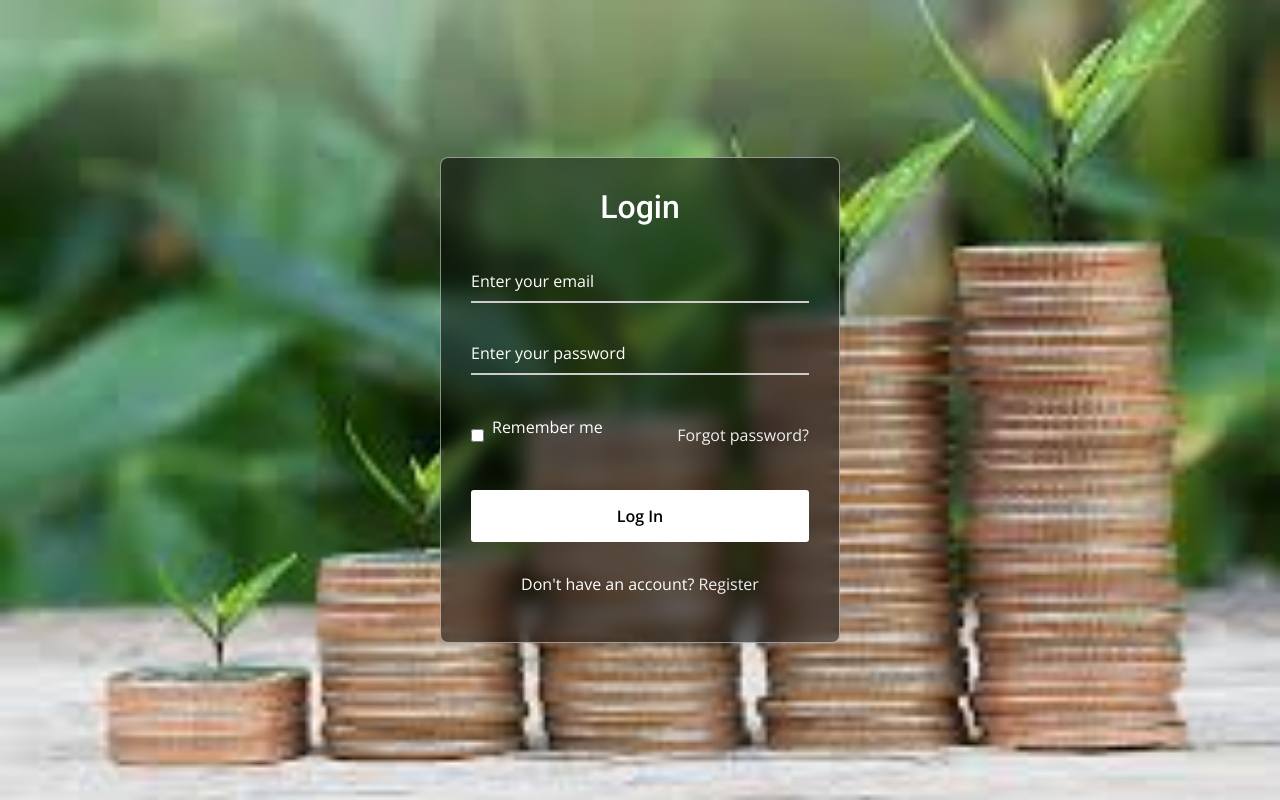
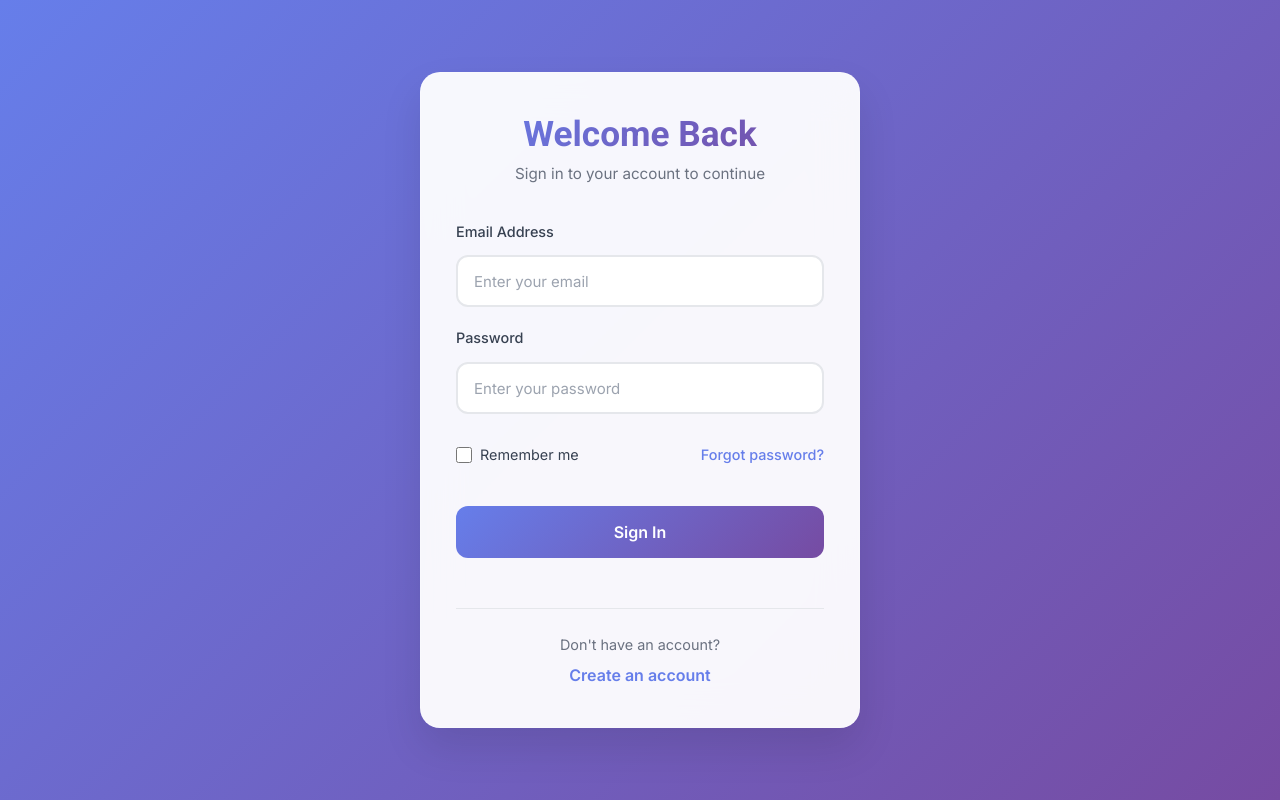
Before and after one commit to Abuqataada/mps, a Flask app: page /login in a window 1280 px wide. Run offline with Flask 3, Linux system fonts and the light colour scheme; some libraries are stand-ins or nearby versions.

Commit message:
Redesigned the login page

```diff
--- a/config.py
+++ b/config.py
@@ -3,7 +3,7 @@ from datetime import timedelta
 
 class Config:
     SECRET_KEY = os.environ.get('SECRET_KEY') or 'fwohfhufwuiefhwefwefwefwefwefwef'
-    SQLALCHEMY_DATABASE_URI = os.environ.get('DATABASE_URL')
+    SQLALCHEMY_DATABASE_URI = os.environ.get('DATABASE_URL') or 'sqlite:///mps.db'
     SQLALCHEMY_TRACK_MODIFICATIONS = False
 
     # Paystack configuration
--- a/templates/login.html
+++ b/templates/login.html
@@ -4,149 +4,253 @@
 
 {% block extra_css %}
 <style>
-    @import url("https://fonts.googleapis.com/css2?family=Open+Sans:wght@200;300;400;500;600;700&display=swap");
+    @import url('https://fonts.googleapis.com/css2?family=Inter:wght@300;400;500;600;700&display=swap');
 
     .login-body {
         display: flex;
         align-items: center;
         justify-content: center;
         min-height: 100vh;
-        width: 100%;
-        padding: 0 10px;
-        background: url("{{ url_for('static', filename='img/background-img.jfif') }}"), #000;
-        background-position: center;
-        background-size: cover;
-        background-repeat: no-repeat;
+        padding: 20px;
+        background: linear-gradient(135deg, #667eea 0%, #764ba2 100%);
+        font-family: 'Inter', sans-serif;
     }
 
     .login-wrapper {
-        width: 400px;
-        border-radius: 8px;
-        padding: 30px;
+        width: 100%;
+        max-width: 440px;
+        background: rgba(255, 255, 255, 0.95);
+        backdrop-filter: blur(20px);
+        border-radius: 20px;
+        padding: 40px 35px;
+        box-shadow: 0 20px 40px rgba(0, 0, 0, 0.1);
+        border: 1px solid rgba(255, 255, 255, 0.2);
+    }
+
+    .login-header {
         text-align: center;
-        border: 1px solid rgba(255, 255, 255, 0.5);
-        backdrop-filter: blur(9px);
-        background: rgba(0, 0, 0, 0.5);
+        margin-bottom: 35px;
+    }
+
+    .login-h2 {
+        font-size: 2.2rem;
+        font-weight: 700;
+        background: linear-gradient(135deg, #667eea, #764ba2);
+        -webkit-background-clip: text;
+        -webkit-text-fill-color: transparent;
+        margin-bottom: 8px;
+    }
+
+    .login-subtitle {
+        color: #6b7280;
+        font-size: 0.95rem;
+        font-weight: 400;
     }
 
     .login-form {
         display: flex;
         flex-direction: column;
+        gap: 20px;
     }
 
-    .login-h2 {
-        font-size: 2rem;
-        margin-bottom: 20px;
-        color: #fff;
+    .form-group {
+        display: flex;
+        flex-direction: column;
+        gap: 8px;
+    }
+
+    .form-label {
+        font-size: 0.9rem;
+        font-weight: 500;
+        color: #374151;
+        margin-bottom: 5px;
     }
 
     .input-field {
         position: relative;
-        border-bottom: 2px solid #ccc;
-        margin: 15px 0;
-    }
-
-    .input-field label {
-        position: absolute;
-        top: 50%;
-        left: 0;
-        transform: translateY(-50%);
-        color: #fff;
-        font-size: 16px;
-        pointer-events: none;
-        transition: 0.15s ease;
+        width: 100%;
     }
 
     .input-field input {
         width: 100%;
-        height: 40px;
-        background: transparent;
-        border: none;
+        height: 52px;
+        padding: 0 16px;
+        font-size: 15px;
+        border: 2px solid #e5e7eb;
+        border-radius: 12px;
+        background: #fff;
+        transition: all 0.3s ease;
         outline: none;
-        font-size: 16px;
-        color: #fff;
     }
 
-    .input-field input:focus~label,
-    .input-field input:valid~label {
-        font-size: 0.8rem;
-        top: 10px;
-        transform: translateY(-120%);
+    .input-field input:focus {
+        border-color: #667eea;
+        box-shadow: 0 0 0 3px rgba(102, 126, 234, 0.1);
+        transform: translateY(-1px);
     }
 
-    .forget {
+    .input-field input::placeholder {
+        color: #9ca3af;
+    }
+
+    .form-options {
+        display: flex;
+        justify-content: space-between;
+        align-items: center;
+        margin: 10px 0;
+    }
+
+    .remember-me {
         display: flex;
         align-items: center;
-        justify-content: space-between;
-        margin: 25px 0 35px 0;
-        color: #fff;
+        gap: 8px;
+        cursor: pointer;
     }
 
-    #remember {
-        accent-color: #fff;
+    .remember-me input[type="checkbox"] {
+        width: 16px;
+        height: 16px;
+        border-radius: 4px;
+        border: 2px solid #d1d5db;
+        cursor: pointer;
     }
 
-    .forget label {
-        display: flex;
-        align-items: center;
+    .remember-me label {
+        font-size: 0.9rem;
+        color: #374151;
+        cursor: pointer;
+        user-select: none;
     }
 
-    .forget label p {
-        margin-left: 8px;
+    .forgot-password {
+        font-size: 0.9rem;
+        color: #667eea;
+        text-decoration: none;
+        font-weight: 500;
+        transition: color 0.3s ease;
     }
 
-    .login-wrapper a {
-        color: #efefef;
-        text-decoration: none;
-    }
-
-    .login-wrapper a:hover {
+    .forgot-password:hover {
+        color: #764ba2;
         text-decoration: underline;
-        color: #fff;
     }
 
     .login-btn {
-        background: #fff;
-        color: #000;
+        height: 52px;
+        background: linear-gradient(135deg, #667eea, #764ba2);
+        color: white;
+        border: none;
+        border-radius: 12px;
+        font-size: 16px;
         font-weight: 600;
-        border: none;
-        padding: 12px 20px;
         cursor: pointer;
-        border-radius: 3px;
-        font-size: 16px;
-        border: 2px solid transparent;
-        transition: 0.3s ease;
+        transition: all 0.3s ease;
+        margin-top: 10px;
     }
 
     .login-btn:hover {
-        color: #fff;
-        border-color: #fff;
-        background: rgba(255, 255, 255, 0.15);
+        transform: translateY(-2px);
+        box-shadow: 0 10px 25px rgba(102, 126, 234, 0.3);
     }
 
-    .register {
+    .login-btn:active {
+        transform: translateY(0);
+    }
+
+    .register-section {
         text-align: center;
         margin-top: 30px;
-        color: #fff;
+        padding-top: 25px;
+        border-top: 1px solid #e5e7eb;
     }
 
+    .register-text {
+        color: #6b7280;
+        font-size: 0.9rem;
+        margin-bottom: 8px;
+    }
+
+    .register-link {
+        color: #667eea;
+        text-decoration: none;
+        font-weight: 600;
+        transition: color 0.3s ease;
+    }
+
+    .register-link:hover {
+        color: #764ba2;
+        text-decoration: underline;
+    }
+
+    /* Flash Messages */
     .alert {
+        padding: 12px 16px;
+        border-radius: 12px;
         margin-bottom: 20px;
-        padding: 10px;
-        border-radius: 5px;
-        text-align: left;
+        font-size: 0.9rem;
+        border: 1px solid transparent;
     }
 
     .alert-error {
-        background-color: #f8d7da;
-        color: #721c24;
-        border: 1px solid #f5c6cb;
+        background-color: #fef2f2;
+        color: #dc2626;
+        border-color: #fecaca;
     }
 
     .alert-success {
-        background-color: #d4edda;
-        color: #155724;
-        border: 1px solid #c3e6cb;
+        background-color: #f0fdf4;
+        color: #16a34a;
+        border-color: #bbf7d0;
+    }
+
+    .error-message {
+        color: #dc2626;
+        font-size: 0.8rem;
+        margin-top: 5px;
+        display: block;
+    }
+
+    /* Loading state */
+    .login-btn.loading {
+        position: relative;
+        color: transparent;
+    }
+
+    .login-btn.loading::after {
+        content: '';
+        position: absolute;
+        width: 20px;
+        height: 20px;
+        top: 50%;
+        left: 50%;
+        margin: -10px 0 0 -10px;
+        border: 2px solid transparent;
+        border-top: 2px solid #fff;
+        border-radius: 50%;
+        animation: spin 1s linear infinite;
+    }
+
+    @keyframes spin {
+        0% { transform: rotate(0deg); }
+        100% { transform: rotate(360deg); }
+    }
+
+    /* Responsive */
+    @media (max-width: 480px) {
+        .login-wrapper {
+            padding: 30px 25px;
+            margin: 10px;
+        }
+
+        .login-h2 {
+            font-size: 1.8rem;
+        }
+
+        .form-options {
+            flex-direction: column;
+            gap: 15px;
+            align-items: flex-start;
+        }
     }
 </style>
 {% endblock %}
@@ -154,6 +258,11 @@
 {% block content %}
 <body class="login-body">
     <div class="login-wrapper">
+        <div class="login-header">
+            <h2 class="login-h2">Welcome Back</h2>
+            <p class="login-subtitle">Sign in to your account to continue</p>
+        </div>
+
         <!-- Flash Messages -->
         {% with messages = get_flashed_messages(with_categories=true) %}
             {% if messages %}
@@ -165,46 +274,52 @@
             {% endif %}
         {% endwith %}
 
-        <form method="POST" action="{{ url_for('login') }}" class="login-form">
+        <form method="POST" action="{{ url_for('login') }}" class="login-form" id="loginForm">
             {{ form.hidden_tag() }}
-            <h2 class="login-h2">Login</h2>
 
+            <div class="form-group">
+                <label class="form-label" for="email">Email Address</label>
                 <div class="input-field">
-                {{ form.email(class="form-control", id="email", required=true) }}
-                <label for="email">Enter your email</label>
+                    {{ form.email(class="form-control", id="email", placeholder="Enter your email", required=true) }}
+                </div>
                 {% if form.email.errors %}
-                    <div class="text-danger" style="text-align: left; font-size: 12px; margin-top: 5px;">
                     {% for error in form.email.errors %}
-                            {{ error }}
+                        <span class="error-message">{{ error }}</span>
                     {% endfor %}
-                    </div>
                 {% endif %}
             </div>
 
+            <div class="form-group">
+                <label class="form-label" for="password">Password</label>
                 <div class="input-field">
-                {{ form.password(class="form-control", id="password", required=true) }}
-                <label for="password">Enter your password</label>
+                    {{ form.password(class="form-control", id="password", placeholder="Enter your password", required=true) }}
+                </div>
                 {% if form.password.errors %}
-                    <div class="text-danger" style="text-align: left; font-size: 12px; margin-top: 5px;">
                     {% for error in form.password.errors %}
-                            {{ error }}
+                        <span class="error-message">{{ error }}</span>
                     {% endfor %}
-                    </div>
                 {% endif %}
             </div>
 
-            <div class="forget">
-                <label for="remember">
+            <div class="form-options">
+                <div class="remember-me">
                     {{ form.remember(id="remember") }}
-                    <p>Remember me</p>
-                </label>
-                <a href="#" onclick="alert('Password reset feature coming soon. Please contact support for assistance.')">Forgot password?</a>
+                    <label for="remember">Remember me</label>
+                </div>
+                <a href="#" class="forgot-password" onclick="alert('Password reset feature coming soon. Please contact support for assistance.')">
+                    Forgot password?
+                </a>
             </div>
 
-            <button type="submit" class="login-btn">Log In</button>
+            <button type="submit" class="login-btn" id="loginButton">
+                Sign In
+            </button>
 
-            <div class="register">
-                <p>Don't have an account? <a href="{{ url_for('register') }}">Register</a></p>
+            <div class="register-section">
+                <p class="register-text">Don't have an account?</p>
+                <a href="{{ url_for('register') }}" class="register-link">
+                    Create an account
+                </a>
             </div>
         </form>
     </div>
@@ -214,30 +329,34 @@
 {% block extra_js %}
 <script>
     document.addEventListener('DOMContentLoaded', function() {
-        // Add floating label functionality
+        const loginForm = document.getElementById('loginForm');
+        const loginButton = document.getElementById('loginButton');
+
+        // Form submission loading state
+        loginForm.addEventListener('submit', function() {
+            loginButton.classList.add('loading');
+            loginButton.disabled = true;
+        });
+
+        // Input focus effects
         const inputs = document.querySelectorAll('.input-field input');
-
         inputs.forEach(input => {
-            // Check if input has value on page load
-            if (input.value) {
-                input.parentElement.classList.add('filled');
-            }
-
             input.addEventListener('focus', function() {
-                this.parentElement.classList.add('focused');
+                this.parentElement.style.transform = 'translateY(-1px)';
             });
 
             input.addEventListener('blur', function() {
-                if (!this.value) {
-                    this.parentElement.classList.remove('focused');
-                }
+                this.parentElement.style.transform = 'translateY(0)';
+            });
         });
 
+        // Real-time validation
+        inputs.forEach(input => {
             input.addEventListener('input', function() {
-                if (this.value) {
-                    this.parentElement.classList.add('filled');
+                if (this.value.trim() !== '') {
+                    this.style.borderColor = '#10b981';
                 } else {
-                    this.parentElement.classList.remove('filled');
+                    this.style.borderColor = '#e5e7eb';
                 }
             });
         });
```
Also changed, not shown: instance/mps.db. Lines whose indentation alone changed are shown as unchanged.
